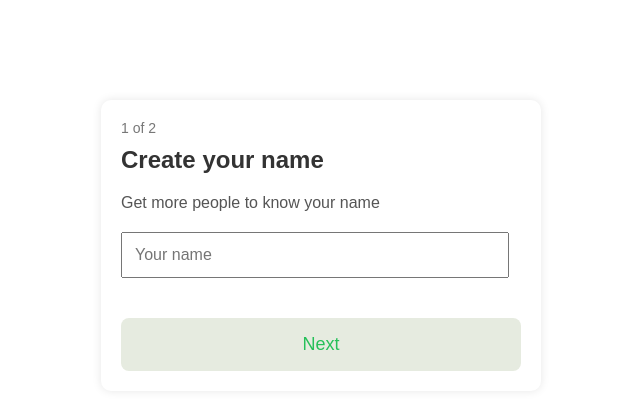
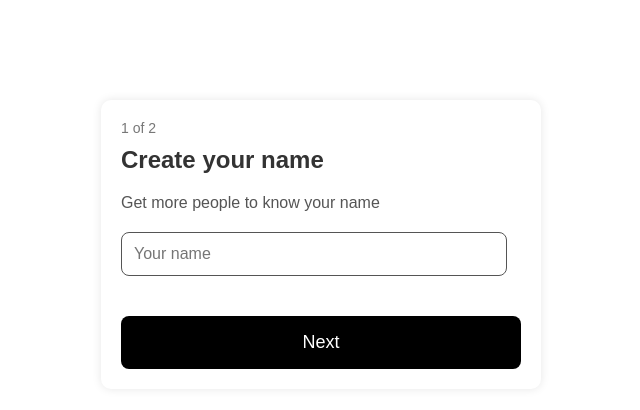
Before and after one commit to ahmatguerdi/messagery-app, an Angular app: page /stupename in a window 1280 px wide. Shown: the top 410 px of the page, without its empty margins (319-959 px from the left). Built offline with nearby package versions, Linux system fonts and the light colour scheme.

Commit message:
après avoir mis en place la mise en forme

```diff
--- a/src/app/message/message.css
+++ b/src/app/message/message.css
@@ -87,7 +87,7 @@
   background-color: rgb(98, 156, 10);
   border-radius: 100%;
   margin-left: 3%;
-  margin-top: -1.7%;
+  margin-top: -1%;
 }
 
 .header {
@@ -128,6 +128,14 @@
 .message-text {
   color: #666;
   font-size: 14px;
+}
+
+.message-textes{
+    color: #666;
+  font-size: 14px;
+  margin-left: 6%;
+  /* width: 90%; */
+  margin-top: -2.2%;
 }
 
 .message-time {
--- a/src/app/message/message.html
+++ b/src/app/message/message.html
@@ -13,7 +13,7 @@
     <div class="avatar">AB</div>
     <div class="message-content">
       <div class="message-name" routerLink="/chat">Antonio Banderas</div>
-      <div class="message-text">Vous êtes les bienvenus</div>
+      <div class="message-text">✔️ Vous êtes les bienvenus</div>
     </div>
     <div class="message-time">9:23</div>
   </div>
@@ -33,10 +33,11 @@
     <div class="avatar">AB</div>
     <div class="message-content">
       <div class="message-name" routerLink="/chat">Annette Black</div>
-      <div class="message-text">Bonjour?</div>
+      <div class="message-text">✔️ Bonjour?</div>
     </div>
     <div class="message-time">8h45</div>
   </div>
+  <div class="message-textes">✔️ </div>
   <div class="num">2</div>
   <div class="online"></div>
 
--- a/src/app/stupename/stupename.css
+++ b/src/app/stupename/stupename.css
@@ -32,23 +32,19 @@ p {
 input[type="text"] {
   width: 90%;
   padding: 12px;
-  border: 1px solid #555
+  border: 1px solid #555;
   border-radius: 8px;
   font-size: 16px;
 }
 
 button {
-  margin-top: 20px; /* ✅ Ajoute de l'espace */
-  background-color: #e6ebe0;
-  color: rgb(38, 192, 89);
-  padding: 16px 30px; /* ✅ Agrandir le bouton */
-  font-size: 18px;     /* ✅ Plus grand texte */
+  color: white;
+  margin-top: 20px;
+  background-color: black;
+  padding: 16px 30px;
+  font-size: 18px;
   border: none;
   border-radius: 8px;
   cursor: pointer;
-  width: 100%;         /* ✅ Le bouton prend toute la largeur */
+  width: 100%;
 }
-
-button:hover {
-  background-color: #45a049;
-}
```
